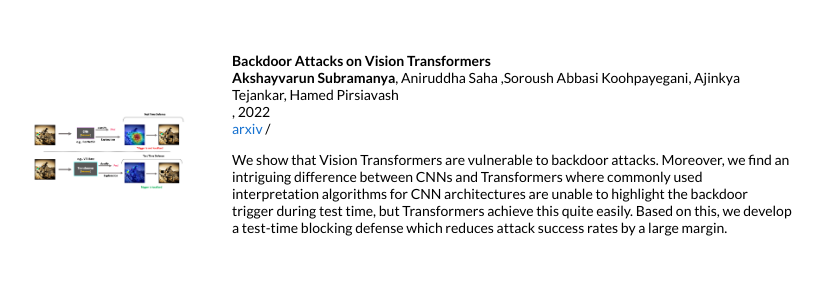
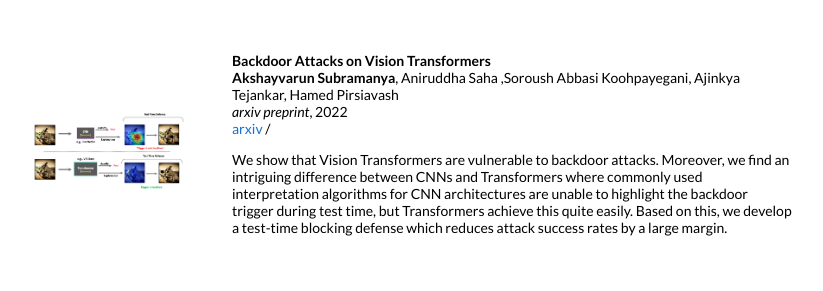
Before and after one commit to aksvarun/aksvarun.github.io, a Jekyll site: the page built from _posts/2022-07-92-backdoor_vit.md, in a window 1280 px wide and 900 px high, scrolled down 411 px. Shown: the part 157-448 px from the top of the window, without its empty margins (228-1051 px from the left). Built offline with Jekyll 4.4.1, drawn with Linux system fonts in a browser that asks for light colours.

Commit message:
arxiv preprint addedr

```diff
--- a/_posts/2022-07-92-backdoor_vit.md
+++ b/_posts/2022-07-92-backdoor_vit.md
@@ -6,6 +6,7 @@ image: /images/backdoor_vit.png
 categories: conference
 author: "Akshayvarun Subramanya"
 authors: "  <strong>Akshayvarun Subramanya</strong>, Aniruddha Saha ,Soroush Abbasi Koohpayegani, Ajinkya Tejankar, Hamed Pirsiavash"
+venue: arxiv preprint
 arxiv: https://arxiv.org/abs/2206.08477
 ---
 
```
